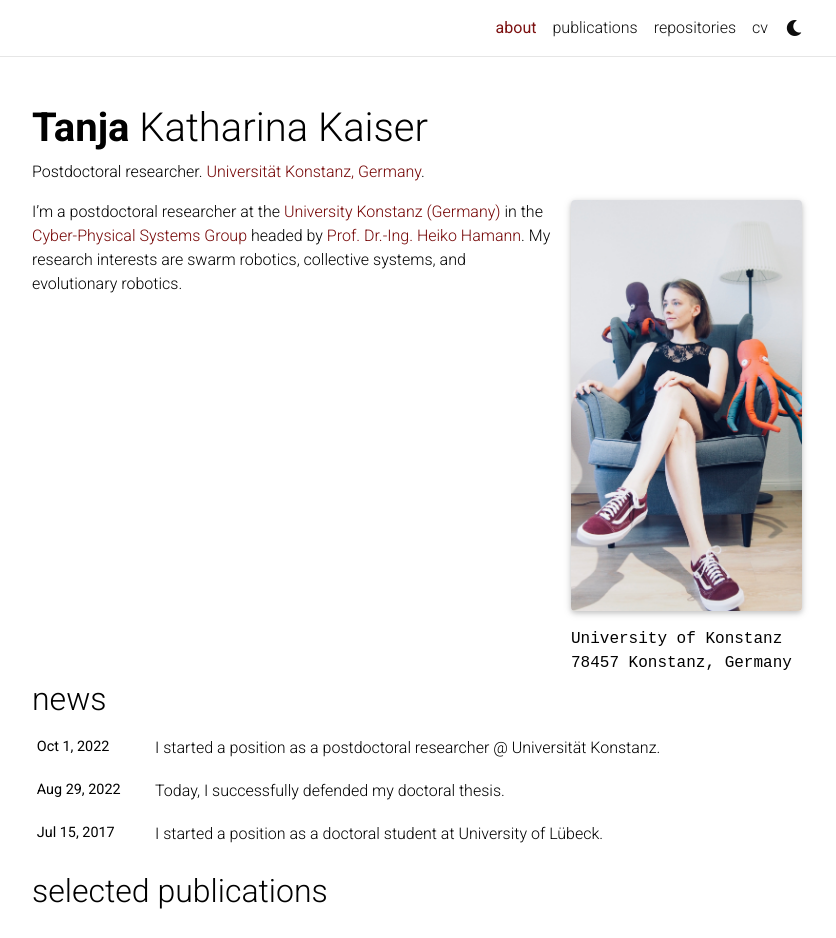
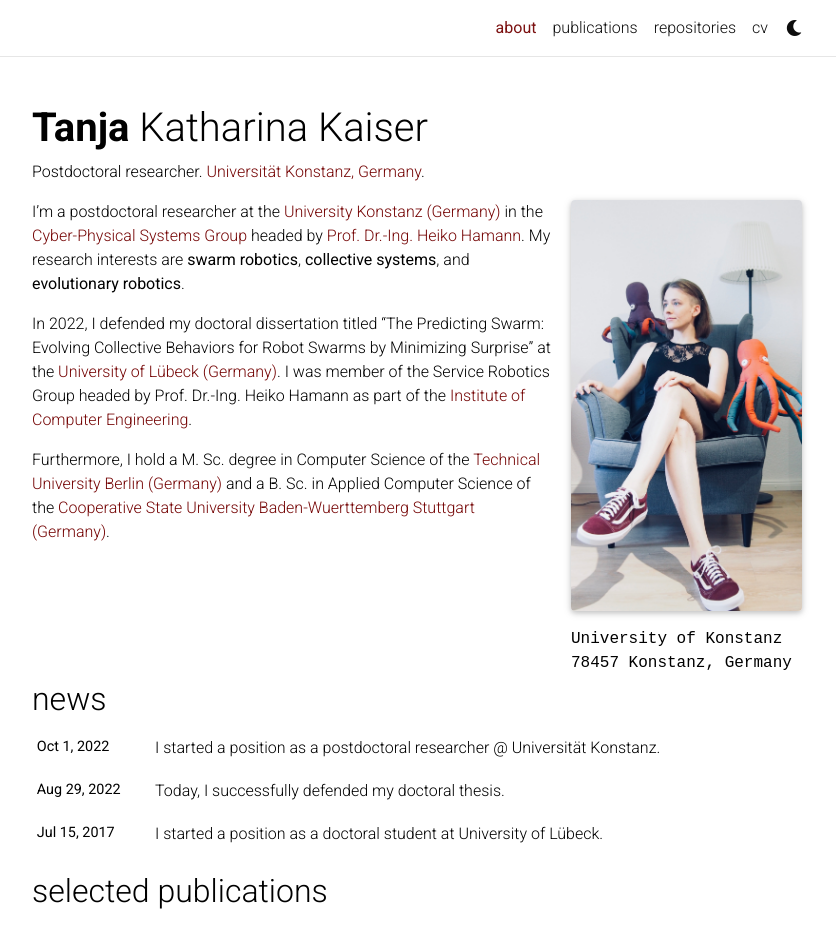
Before and after one commit to msminirobot/msminirobot.github.io, a Jekyll site: the page built from _pages/about.md, in a window 1280 px wide and 1208 px high, cut to the strip 0-938 px from the top of the window. Shown: the whole strip, without its empty margins (223-1059 px from the left). Built offline with Jekyll 4.4.1, drawn with Linux system fonts in a browser that asks for light colours; full-size pictures stand in for the smaller copies a plugin makes; comment, search, counter and statistics services are not loaded; a style sheet for code colours, icons or effects is not loaded.

Commit message:
Update about.md

```diff
--- a/_pages/about.md
+++ b/_pages/about.md
@@ -21,4 +21,9 @@
 
 
 I'm a postdoctoral researcher at the <a href="https://www.uni-konstanz.de">University Konstanz (Germany)</a> in the <a href="https://www.cps.uni-konstanz.de">Cyber-Physical Systems Group</a> headed by <a href="http://heikohamann.de">Prof. Dr.-Ing. Heiko Hamann</a>.
-My research interests are swarm robotics, collective systems, and evolutionary robotics.
+My research interests are <b>swarm robotics</b>, <b>collective systems</b>, and <b>evolutionary robotics</b>.
+
+In 2022, I defended my doctoral dissertation titled "The Predicting Swarm: Evolving Collective Behaviors for Robot Swarms by Minimizing Surprise" at the <a href="https://www.uni-luebeck.de/">University of Lübeck (Germany)</a>.
+I was member of the Service Robotics Group headed by Prof. Dr.-Ing. Heiko Hamann as part of the <a href="https://www.iti.uni-luebeck.de">Institute of Computer Engineering</a>.
+
+Furthermore, I hold a M. Sc. degree in Computer Science of the <a href="https://www.tu-berlin.de">Technical University Berlin (Germany)</a> and a B. Sc. in Applied Computer Science of the <a href="https://www.dhbw-stuttgart.de">Cooperative State University Baden-Wuerttemberg Stuttgart (Germany)</a>.
```
